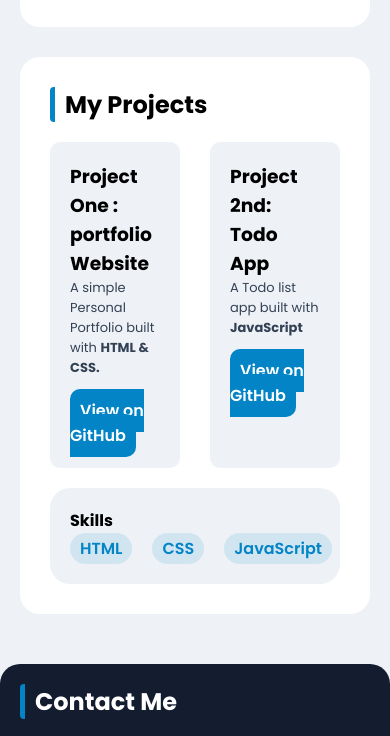
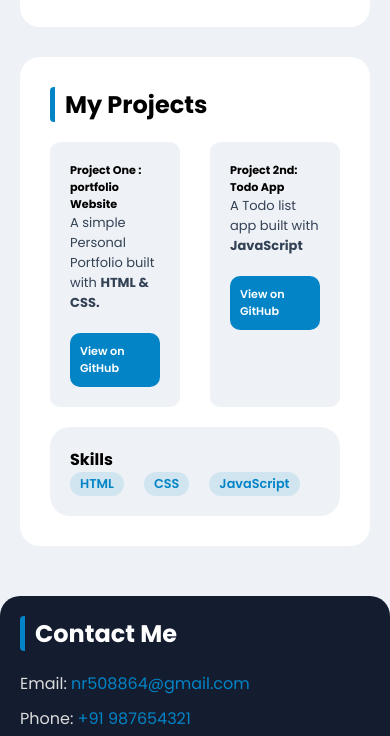
Before and after one commit to Nitin-Rathore-dev/First-portfolio, a plain HTML site: page index.html in a window 390 px wide. Shown: the part 632-1368 px from the top of the page. Drawn offline with Linux system fonts and the light colour scheme; a web font is replaced by a local one.

Commit message:
responsive correction

```diff
--- a/style.css
+++ b/style.css
@@ -230,10 +230,21 @@ main{
     }
 }
 
-@media (min-width:480px) and (max-width:500px) {
+@media (min-width:300px) and (max-width:500px) {
     #pr-b a{
         display: flex;
 
          flex-wrap: nowrap;
     }
+
+
+    #pr-b h3,#pr-b p, #pr-b a{
+        font-size: .7rem;
+    }
+
+    #Skills ul{
+        font-size:.8em;
+    }
+
+
 }
```
